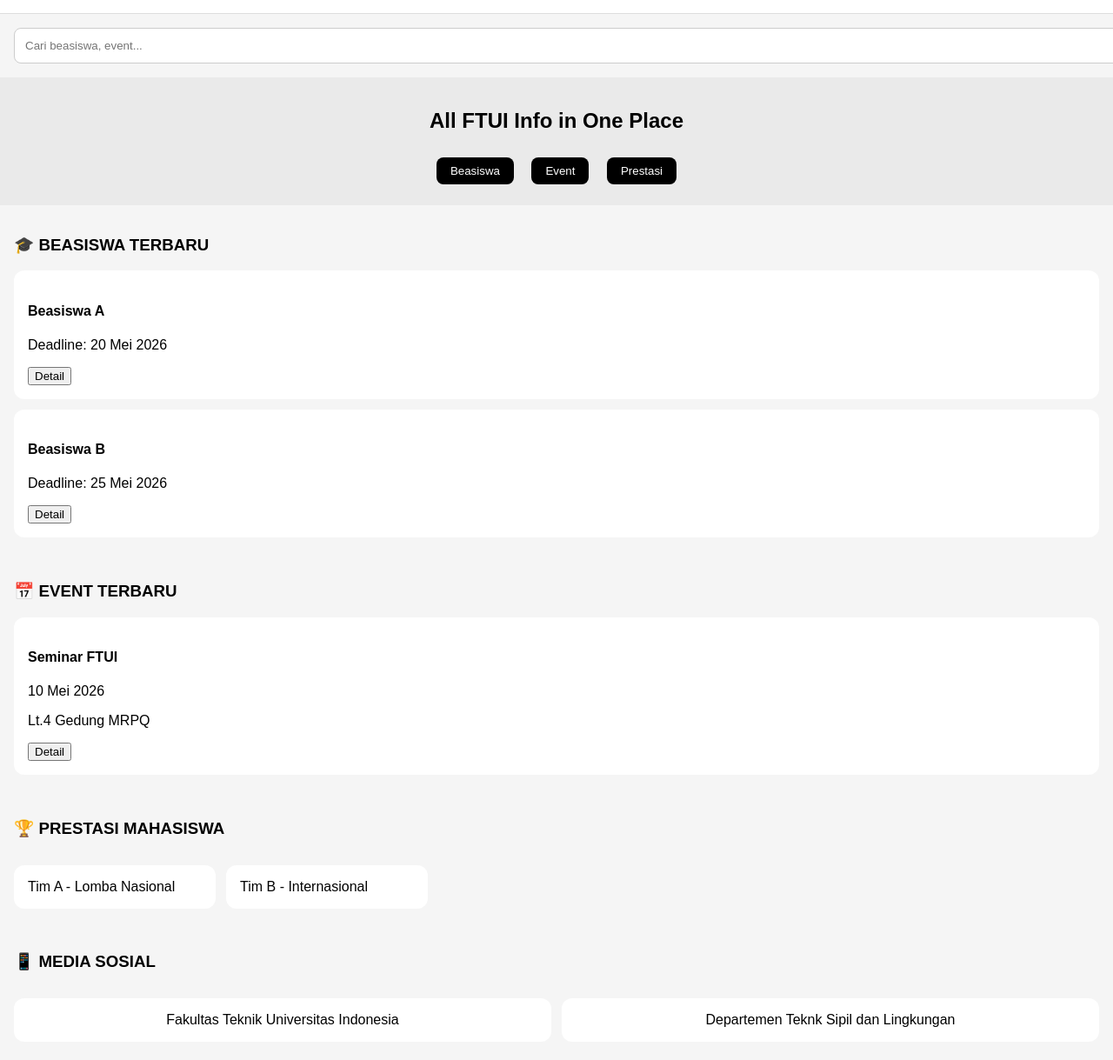
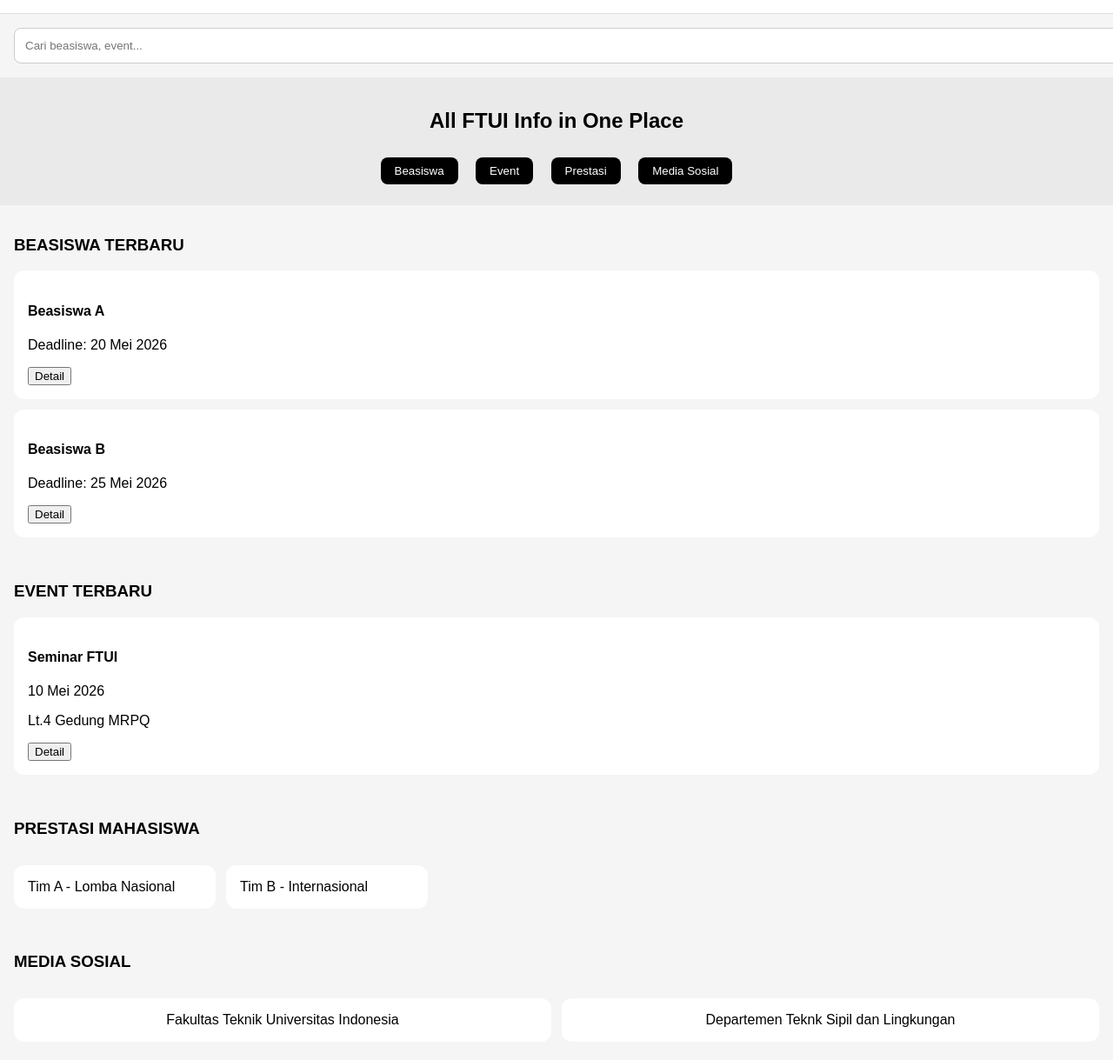
Before and after one commit to Hi-Hilly/ftui-hub, a plain HTML site: page index.html in a window 1280 px wide. Shown: the part 41-1260 px from the top of the page at 87% size. Drawn offline with Linux system fonts and the light colour scheme.

Commit message:
Update index.html

```diff
--- a/index.html
+++ b/index.html
@@ -27,12 +27,13 @@
             <button>Beasiswa</button>
             <button>Event</button>
             <button>Prestasi</button>
+            <button>Media Sosial</button>
         </div>
     </section>
 
     <!-- Beasiswa -->
     <section class="container">
-        <h3>🎓 BEASISWA TERBARU</h3>
+        <h3>BEASISWA TERBARU</h3>
 
         <div class="card">
             <h4>Beasiswa A</h4>
@@ -50,7 +51,7 @@
 
     <!-- Event -->
     <section class="container">
-        <h3>📅 EVENT TERBARU</h3>
+        <h3>EVENT TERBARU</h3>
 
         <div class="card">
             <h4>Seminar FTUI</h4>
@@ -63,7 +64,7 @@
 
     <!-- Prestasi -->
     <section class="container">
-        <h3>🏆 PRESTASI MAHASISWA</h3>
+        <h3>PRESTASI MAHASISWA</h3>
 
         <div class="horizontal-scroll">
             <div class="card small">Tim A - Lomba Nasional</div>
@@ -74,7 +75,7 @@
 
     <!-- Media Sosial -->
     <section class="container">
-        <h3>📱 MEDIA SOSIAL</h3>
+        <h3>MEDIA SOSIAL</h3>
 
         <div class="grid">
             <div class="card center">Fakultas Teknik Universitas Indonesia</div>
```
